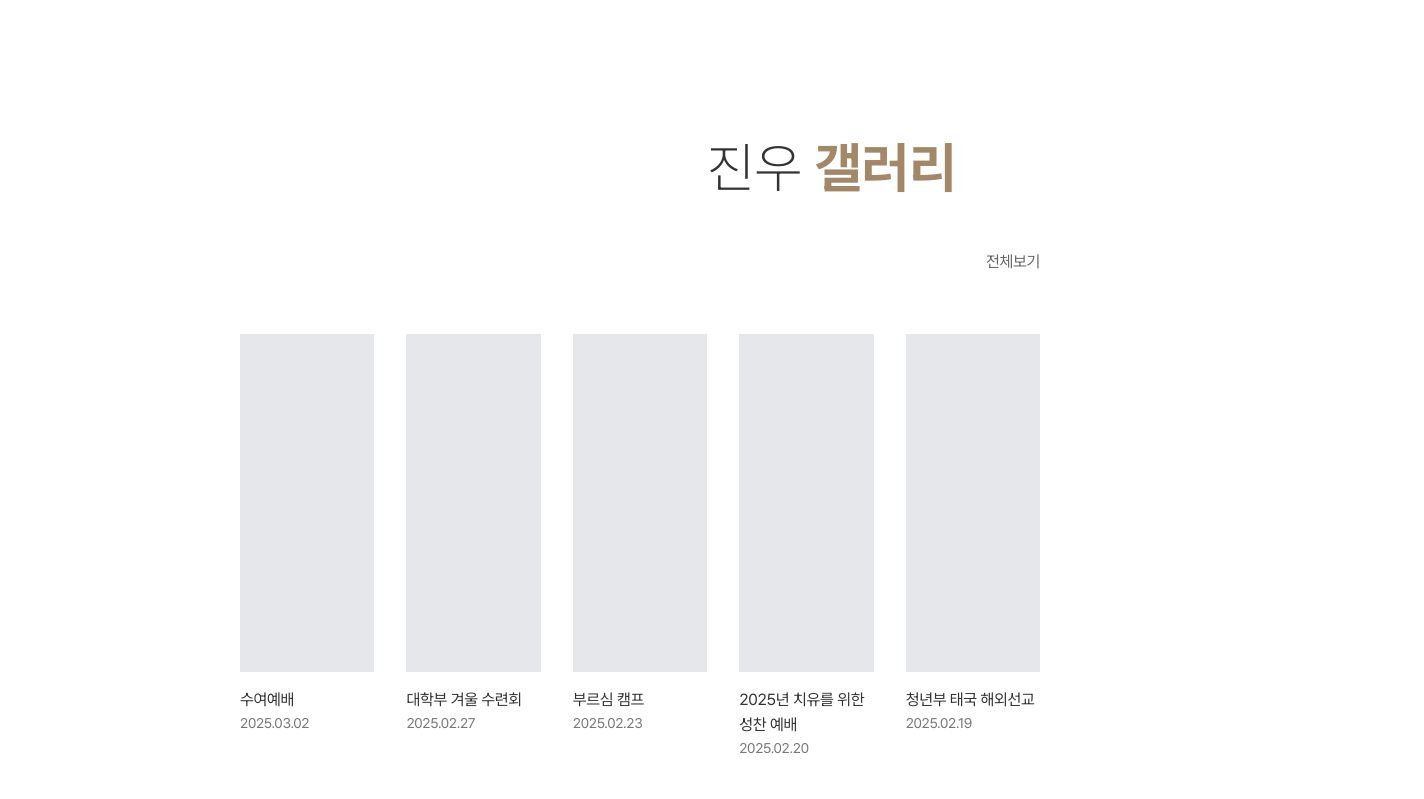
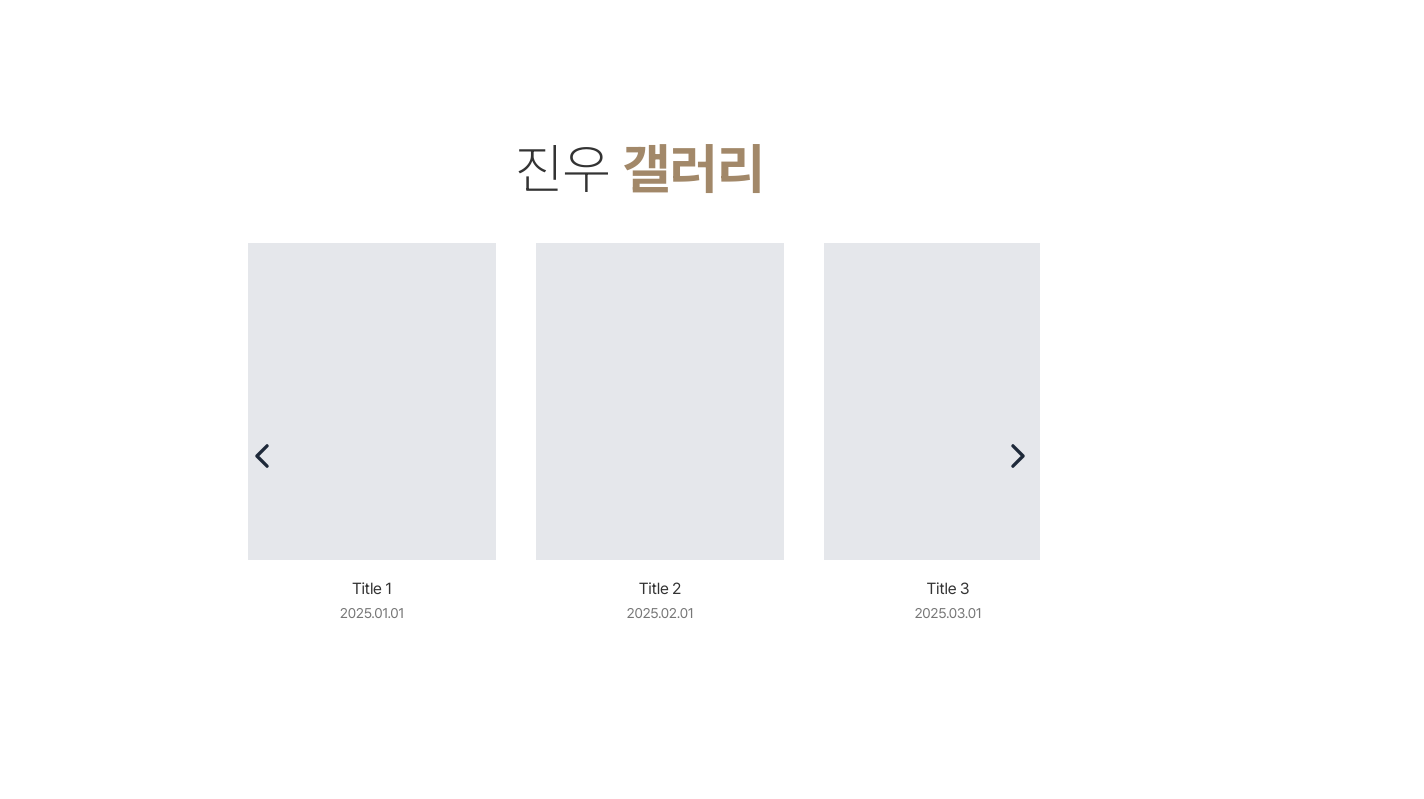
Before and after one commit to gdkds12/jinwoo-web, a Next.js app: page / in a window 1280 px wide. Shown: the part 961-1760 px from the top of the page, 1424 px wide, since content can reach past the window. Built offline with nearby package versions, Linux system fonts and the light colour scheme.

Commit message:
Gallery Fix

```diff
--- a/app/components/GallerySection.tsx
+++ b/app/components/GallerySection.tsx
@@ -1,47 +1,149 @@
-// app/components/GallerySection.tsx
-import React from "react";
-// import { IoArrowForward } from "react-icons/io5"; // 아이콘 필요하면 주석 해제
+"use client";
+import React, { useRef, useState, useEffect } from "react";
+import { motion } from "framer-motion";
+import { IoChevronForward } from "react-icons/io5";
 
 interface GalleryItemProps {
   title: string;
   date: string;
+  isHovered: boolean;
+  onMouseEnter: () => void;
+  onMouseLeave: () => void;
 }
 
-const GalleryItem: React.FC<GalleryItemProps> = ({ title, date }) => {
+const GalleryItem: React.FC<GalleryItemProps> = ({
+  title,
+  date,
+  isHovered,
+  onMouseEnter,
+  onMouseLeave,
+}) => {
   return (
-    <div className="flex flex-col w-[264px] items-start justify-center pt-0 pb-[5px] px-0 relative self-stretch">
-      <div className="flex flex-col h-[404.52px] items-start relative self-stretch w-full">
-        <div className="flex flex-col self-stretch w-full items-start relative flex-[0_0_auto]">
-          {/* 이미지 대신 빈 박스 */}
-          <div className="relative self-stretch w-full h-[338.52px] bg-gray-200"></div>
+    <motion.div
+      className="flex flex-col items-center justify-center min-w-[200px] md:min-w-[264px] shrink-0 px-2 cursor-pointer"
+      style={{ margin: "0" }}
+      whileHover={{ scale: 1.2 }}
+      transition={{ duration: 0.3, ease: "easeInOut" }}
+      onMouseEnter={onMouseEnter}
+      onMouseLeave={onMouseLeave}
+    >
+      <div className="relative w-full aspect-[264/338] bg-gray-200"></div>
 
-          <div className="flex flex-col items-start pt-4 pb-0 px-0 relative self-stretch w-full flex-[0_0_auto]">
-            <div className="self-stretch text-[#333333] text-base leading-[25px] relative mt-[-1.00px] tracking-[-0.32px]">
-              {title}
-            </div>
-          </div>
-
-          <div className="flex flex-col items-start relative self-stretch w-full flex-[0_0_auto]">
-            <div className="relative self-stretch mt-[-1.00px] text-[#777777] text-sm tracking-[-0.32px] leading-[25px]">
-              {date}
-            </div>
-          </div>
-        </div>
+      <div className="flex flex-col items-center pt-4 pb-6">
+        <motion.div
+          className="text-center text-base leading-[25px] tracking-[-0.32px] whitespace-nowrap"
+          style={{
+            color: isHovered ? "#a28869" : "#333333",
+            transition: "color 0.3s ease",
+          }}
+        >
+          {title}
+        </motion.div>
+        <motion.div
+          className="text-center text-sm tracking-[-0.32px] leading-[25px] whitespace-nowrap"
+          style={{
+            color: isHovered ? "#a28869" : "#777777",
+            transition: "color 0.3s ease",
+          }}
+        >
+          {date}
+        </motion.div>
       </div>
-    </div>
+    </motion.div>
   );
 };
 
+const GallerySection = () => {
+  const [hoveredIndex, setHoveredIndex] = useState<number | null>(null);
+  const scrollRef = useRef<HTMLDivElement>(null);
+  const [isDragging, setIsDragging] = useState(false);
+  const [startX, setStartX] = useState(0);
+    const [scrollLeft, setScrollLeft] = useState(0); // 현재 스크롤 위치 상태
 
-const GallerySection = () => {  // export 제거.
+
+  const handleMouseDown = (e: React.MouseEvent) => {
+    setIsDragging(true);
+    setStartX(e.pageX - (scrollRef.current?.offsetLeft || 0));
+    if (scrollRef.current) {
+       setScrollLeft(scrollRef.current.scrollLeft) // 현재 scrollLeft 값을 저장합니다.
+      scrollRef.current.style.cursor = "grabbing";
+    }
+  };
+
+  const handleMouseUp = () => {
+    setIsDragging(false);
+    if (scrollRef.current) {
+      scrollRef.current.style.cursor = "grab";
+    }
+  };
+
+  const handleMouseMove = (e: React.MouseEvent) => {
+    if (!isDragging || !scrollRef.current) return;
+
+    const x = e.pageX - (scrollRef.current.offsetLeft || 0);
+    const walk = (x - startX) * 1; // 드래그 감도 1로 복원
+     scrollRef.current.scrollLeft = scrollLeft - walk; // 저장해둔 scrollLeft값을 사용
+
+  };
+
+  useEffect(() => {
+    const ref = scrollRef.current;
+    if (ref) {
+      const preventWheelScroll = (e: WheelEvent) => {
+        e.preventDefault();
+      };
+
+      ref.addEventListener("wheel", preventWheelScroll, { passive: false });
+
+      return () => {
+        ref.removeEventListener("wheel", preventWheelScroll);
+      };
+    }
+  }, []);
+
+    const smoothScroll = (scrollTarget: number) => {
+     if (!scrollRef.current) return;
+
+    const start = scrollRef.current.scrollLeft;
+    const change = scrollTarget - start;
+    const duration = 500; // 이동 시간 (ms)
+    let startTime: number | null = null;
+
+    const animateScroll = (currentTime: number) => {
+      if (!startTime) startTime = currentTime;
+      const timeElapsed = currentTime - startTime;
+      const easedScroll = easeInOutQuad(timeElapsed, start, change, duration); // easing 함수 적용
+
+      if(scrollRef.current){
+        scrollRef.current.scrollLeft = easedScroll;
+      }
+
+      if (timeElapsed < duration) {
+        requestAnimationFrame(animateScroll);
+      }
+    };
+     // Easing 함수 (easeInOutQuad)
+    const easeInOutQuad = (t: number, b: number, c: number, d: number) => {
+      t /= d / 2;
+      if (t < 1) return (c / 2) * t * t + b;
+      t--;
+      return (-c / 2) * (t * (t - 2) - 1) + b;
+    };
+
+    requestAnimationFrame(animateScroll);
+
+  };
+
+  const tempGalleryItems = Array.from({ length: 10 }).map((_, index) => ({
+    title: `Title ${index + 1}`,
+    date: `2025.0${index + 1}.01`,
+  }));
+
   return (
     <div className="flex flex-col w-full items-center py-[130px] px-4 md:px-10 lg:px-60 relative">
-      {/* px-4는 모바일, md:px-10은 태블릿, lg:px-60은 데스크탑 뷰 */}
-      <div className="relative max-w-[1440px] w-full">
-        <div className="flex flex-col w-full items-center px-[591.81px] py-0">
-          {/* px를 제거하고 max-w-full을 추가하여 화면 너비에 맞게 조정 */}
-          <p className="w-fit text-transparent text-[40px] md:text-[55px] text-center leading-[60px] md:leading-[82.5px] whitespace-nowrap relative mt-[-1.00px] tracking-[-0.32px]">
-          {/*  text-[40px]는 모바일 뷰에서 텍스트 크기, md:text-[55px]는 태블릿 뷰 이상에서 텍스트 크기 */}
+      <div className="max-w-[1440px] w-full">
+        <div className="flex flex-col w-full items-center mb-8">
+          <p className="w-fit text-transparent text-[40px] md:text-[55px] text-center leading-[60px] md:leading-[82.5px] whitespace-nowrap tracking-[-0.32px]">
             <span className="font-extralight text-[#333333] tracking-[-0.18px]">
               진우{" "}
             </span>
@@ -51,32 +153,57 @@ const GallerySection = () => {  // export 제거.
           </p>
         </div>
 
-        {/* 전체보기 버튼 */}
-        <div className="flex flex-col w-full items-end mt-8 md:mt-10"> {/* mt-8은 모바일 뷰에서 상단 여백, md:mt-10은 태블릿 뷰 이상에서 상단 여백 */}
-          <div className="inline-flex justify-end items-center relative">
-            {/* 아이콘 사용 시 주석 해제 */}
-            {/* <IoArrowForward className="text-[#666666] text-xl" /> */}
+        <div className="relative w-full">
+           {/* 좌/우 화살표 버튼 */}
+          <button
+            className="absolute left-0 top-1/2 -translate-y-1/2 z-10  rounded-full p-1 focus:outline-none" // focus:outline-none, p-1로 변경
+            onClick={() => {
+              if (scrollRef.current) {
+                smoothScroll(scrollRef.current.scrollLeft - 300); // 부드러운 스크롤 적용
+              }
+            }}
+            aria-label="이전"
+          >
+            <IoChevronForward
+              className="text-4xl text-gray-800 rotate-180" // 아이콘, 크기, 색상, 회전 변경
+            />
+          </button>
+          <button
+            className="absolute right-0 top-1/2 -translate-y-1/2 z-10 rounded-full p-1 focus:outline-none"
+            onClick={() => {
+              if (scrollRef.current) {
+                smoothScroll(scrollRef.current.scrollLeft + 300); // 부드러운 스크롤 적용
+              }
+            }}
+            aria-label="다음"
+          >
+            <IoChevronForward className="text-4xl text-gray-800" />
+          </button>
 
-            <div className="text-[#666666] text-sm md:text-base text-right leading-[25px] whitespace-nowrap relative mt-[-1.00px] tracking-[-0.32px]">
-            {/* text-sm은 모바일 뷰에서 텍스트 크기, md:text-base는 태블릿 뷰 이상에서 텍스트 크기 */}
-              전체보기
-            </div>
+          <div
+            ref={scrollRef}
+            className="flex overflow-x-scroll gap-4 md:gap-6 pb-5 scrollbar-hide select-none"
+            style={{ scrollbarWidth: "none", cursor: "grab" }}
+            onMouseDown={handleMouseDown}
+            onMouseUp={handleMouseUp}
+            onMouseMove={handleMouseMove}
+            onMouseLeave={handleMouseUp}
+          >
+            {tempGalleryItems.map((item, index) => (
+              <GalleryItem
+                key={index}
+                title={item.title}
+                date={item.date}
+                isHovered={hoveredIndex === index}
+                onMouseEnter={() => setHoveredIndex(index)}
+                onMouseLeave={() => setHoveredIndex(null)}
+              />
+            ))}
           </div>
-        </div>
-
-        {/* 갤러리 아이템들 */}
-        <div className="flex flex-col md:flex-row w-full items-start justify-between mt-[40px] md:mt-[50px] lg:mt-[60px] gap-4 md:gap-6 lg:gap-8">
-           {/* mt-[40px]는 모바일 뷰에서 상단 여백, md:mt-[50px]는 태블릿 뷰에서, lg:mt-[60px]는 데스크탑 뷰에서 상단 여백 */}
-          {/* gap-4는 모바일 뷰에서 아이템 간 간격, md:gap-6은 태블릿 뷰에서, lg:gap-8은 데스크탑 뷰에서 간격 */}
-          <GalleryItem title="수여예배" date="2025.03.02" />
-          <GalleryItem title="대학부 겨울 수련회" date="2025.02.27" />
-          <GalleryItem title="부르심 캠프" date="2025.02.23" />
-          <GalleryItem title="2025년 치유를 위한 성찬 예배" date="2025.02.20" />
-          <GalleryItem title="청년부 태국 해외선교" date="2025.02.19" />
         </div>
       </div>
     </div>
   );
 };
 
-export default GallerySection; // default로 export
+export default GallerySection;
--- a/app/globals.css
+++ b/app/globals.css
@@ -17,7 +17,6 @@
   }
 }
 
-
 /* @theme 블록 제거 */
 /* font-family는 tailwind.config.js에서 설정 */
 
@@ -31,4 +30,14 @@
   .all-\[unset\] {
     all: unset;
   }
+    /* Hide scrollbar for Chrome, Safari and Opera */
+  .scrollbar-hide::-webkit-scrollbar {
+    display: none;
+  }
+
+  /* Hide scrollbar for IE, Edge and Firefox */
+  .scrollbar-hide {
+    -ms-overflow-style: none;  /* IE and Edge */
+    scrollbar-width: none;  /* Firefox */
+  }
 }
```
